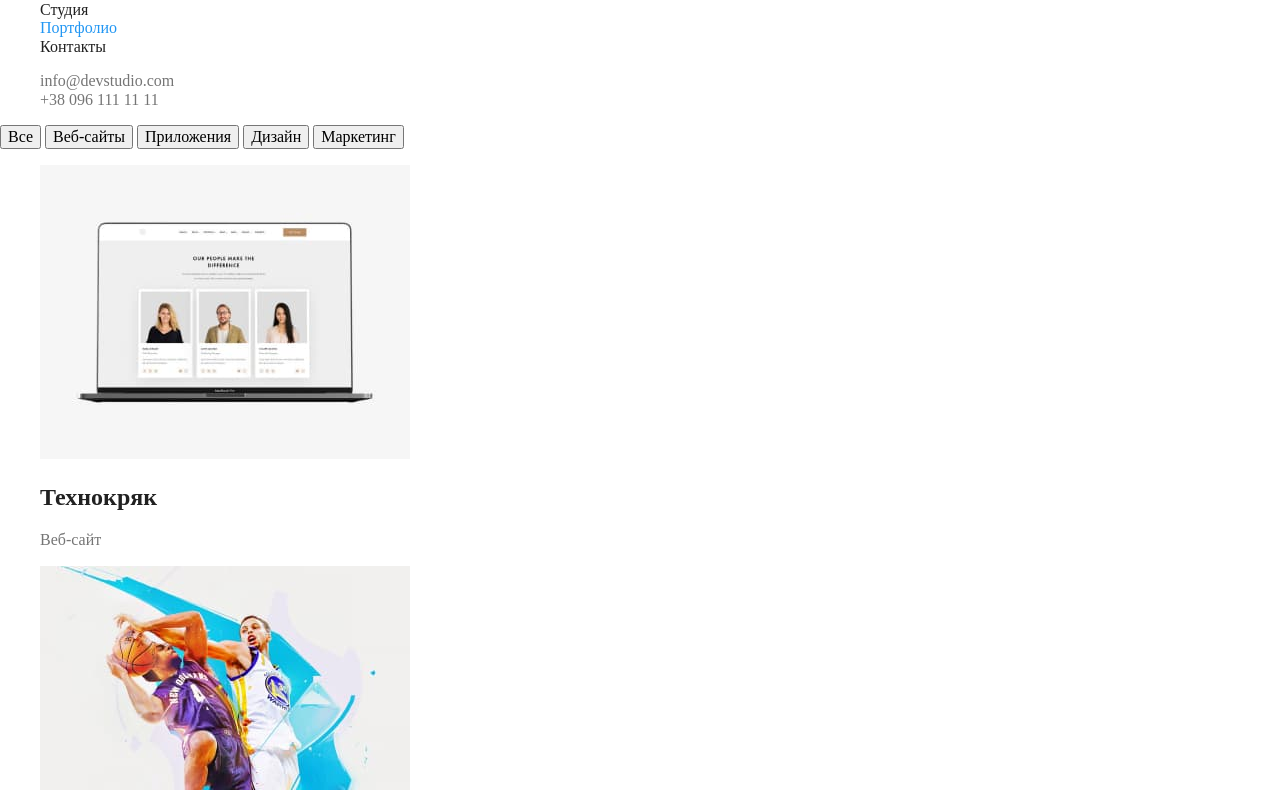
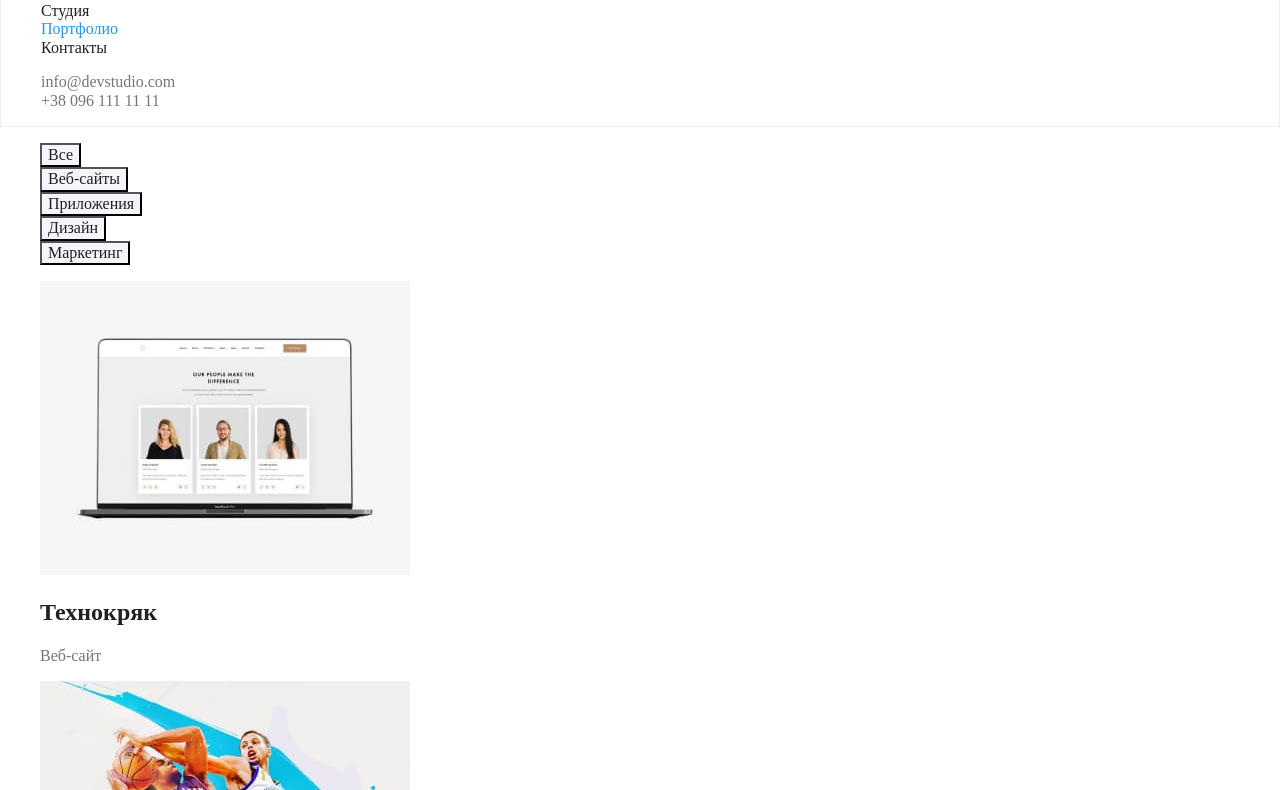
Before and after one commit to Chivapchichi2/goit-markup-hw-02, a plain HTML site: page portfolio.html in a window 1280 px wide. Shown: the part 46-836 px from the top of the page. Drawn offline with Linux system fonts and the light colour scheme.

Commit message:
Закончил с цветом

```diff
--- a/css/style.css
+++ b/css/style.css
@@ -33,13 +33,16 @@ body {
 .titel {
   color: var(--titel-link-color);
 }
+.header {
+  border: 1px solid #ececec;
+}
 /* Логотип */
 .logo {
-  color: var(--logo-up-color);
-  /* font-family: Raleway;
+  /* color: var(--logo-up-color);
+  font-family: Raleway;
   font-style: normal;
-  font-weight: bold; */
-  font-size: 26px;
+  font-weight: bold;
+  font-size: 26px; */
   line-height: 31px;
   width: 145px;
   height: 31px;
@@ -80,6 +83,10 @@ body {
 .hero-titel {
   color: var(--primary-bg-color);
 }
+.button {
+  color: var(--primary-bg-color);
+  background-color: var(--accent-color);
+}
 /* Блок Каманда */
 .team {
   /* width: 1600px;
@@ -101,3 +108,13 @@ body {
 .address .link {
   color: var(--address-secondary-color);
 }
+/* кнопки галереии */
+.galerry-button {
+  color: var(--titel-link-color);
+  background-color: var(--secondary-bg-color);
+}
+.galerry-button:hover,
+.galerry-button:focus {
+  color: var(--primary-bg-color);
+  background-color: var(--accent-color);
+}
--- a/portfolio.html
+++ b/portfolio.html
@@ -41,18 +41,24 @@
     <main>
       <section>
         <h1 hidden>Примеры работ</h1>
-        <!-- <ul>
-          <li><button type="button">Все</button></li>
-          <li><button type="button">Веб-сайты</button></li>
-          <li><button type="button">Приложения</button></li>
-          <li><button type="button">Дизайн</button></li>
-          <li><button type="button">Маркетинг</button></li>
-        </ul> -->
-        <button type="button">Все</button>
+        <ul class="list">
+          <li><button class="galerry-button" type="button">Все</button></li>
+          <li>
+            <button class="galerry-button" type="button">Веб-сайты</button>
+          </li>
+          <li>
+            <button class="galerry-button" type="button">Приложения</button>
+          </li>
+          <li><button class="galerry-button" type="button">Дизайн</button></li>
+          <li>
+            <button class="galerry-button" type="button">Маркетинг</button>
+          </li>
+        </ul>
+        <!-- <button type="button">Все</button>
         <button type="button">Веб-сайты</button>
         <button type="button">Приложения</button>
         <button type="button">Дизайн</button>
-        <button type="button">Маркетинг</button>
+        <button type="button">Маркетинг</button> -->
         <ul class="list">
           <li>
             <img
```
Also changed, not shown: index.html (+1 -1 lines).
